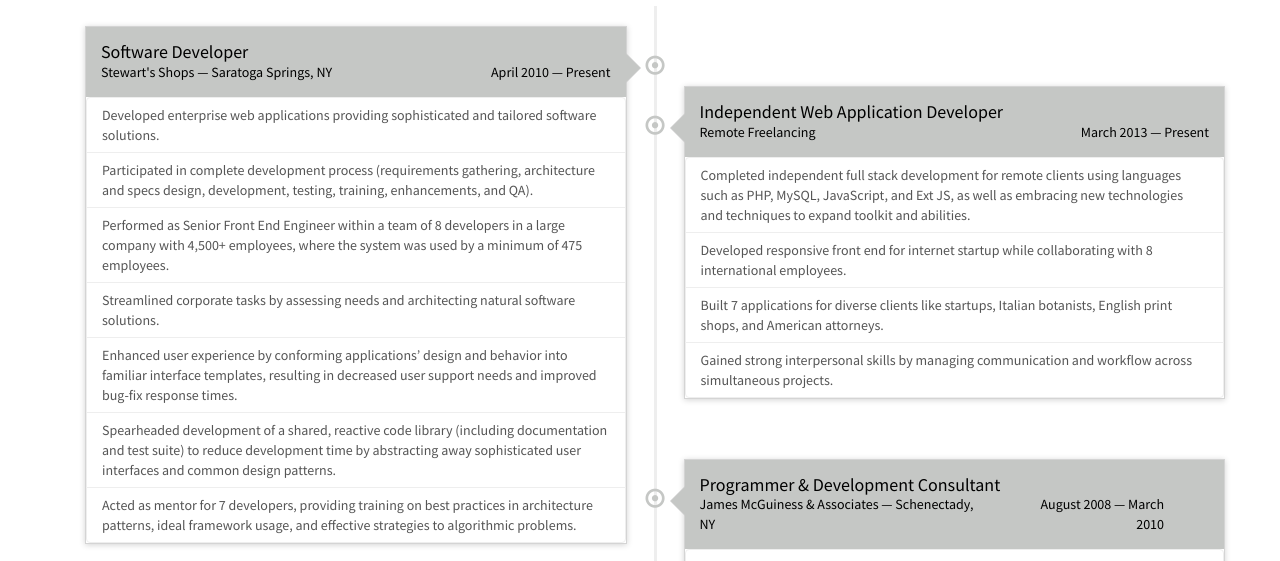
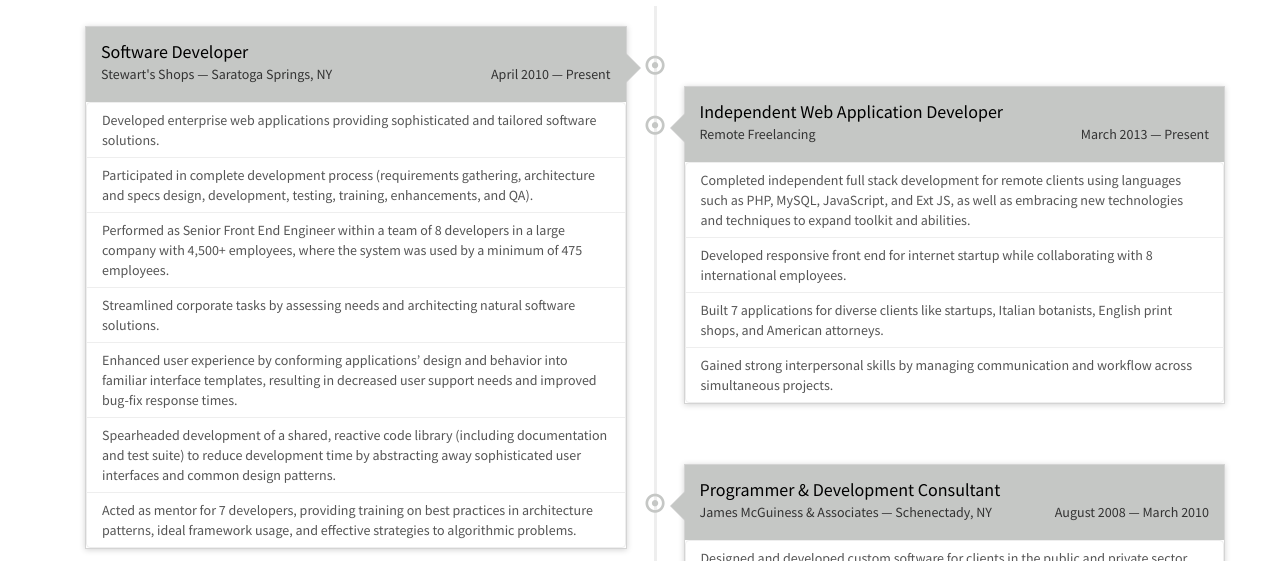
Before and after one commit to mcgrathg/gwm-home, a plain HTML site: page index.html in a window 1280 px wide. Shown: the part 339-900 px from the top of the page. Drawn offline with Linux system fonts and the light colour scheme.

Commit message:
fixed timeline subheading style

```diff
--- a/assets/css/timeline.css
+++ b/assets/css/timeline.css
@@ -327,7 +327,7 @@ ul.timeline > li:hover > .timeline-badge a {
   margin:0px;
 }
 
-.timeline li:hover .timeline-heading, .timeline li:hover .timeline-heading h2 {
+.timeline li:hover .timeline-heading, .timeline li:hover .timeline-heading h2, .timeline li:hover .timeline-heading h5 {
   background-color:#455A64;
   color:white;
 }
@@ -347,3 +347,13 @@ ul.timeline > li:hover > .timeline-badge a {
 .timeline-body > ul > li {
   padding:7px 15px;
 }
+
+.timeline-heading > .row > h5 {
+  margin:5px 0;
+  padding:0;
+}
+
+.timeline-heading > .row {
+  padding-left:15px;
+  padding-right:15px;
+}
--- a/index.html
+++ b/index.html
@@ -115,8 +115,8 @@
                 <div class="timeline-heading">
                     <h2>Software Developer</h2>
                     <div class="row">
-                        <div class="col-md-8">Stewart's Shops &mdash; Saratoga Springs, NY</div>
-                        <div class="col-md-4 text-right-md text-right-lg">April 2010 &mdash; Present</div>
+                        <h5 class="col-lg-8">Stewart's Shops &mdash; Saratoga Springs, NY</h5>
+                        <h5 class="col-lg-4 text-right-lg">April 2010 &mdash; Present</h5>
                     </div>
                 </div>
                 <div class="timeline-body">
@@ -142,8 +142,8 @@
                 <div class="timeline-heading">
                     <h2>Independent Web Application Developer</h2>
                     <div class="row">
-                        <div class="col-md-8">Remote Freelancing</div>
-                        <div class="col-md-4 text-right-md text-right-lg">March 2013 &mdash; Present</div>
+                        <h5 class="col-lg-8">Remote Freelancing</h5>
+                        <h5 class="col-lg-4 text-right-lg">March 2013 &mdash; Present</h5>
                     </div>
                 </div>
                 <div class="timeline-body">
@@ -166,8 +166,8 @@
                 <div class="timeline-heading">
                     <h2>Programmer &amp; Development Consultant</h2>
                     <div class="row">
-                        <div class="col-md-7">James McGuiness &amp; Associates &mdash; Schenectady, NY</div>
-                        <div class="col-md-4 text-right-md text-right-lg">August 2008 &mdash; March 2010</div>
+                        <h5 class="col-lg-8">James McGuiness &amp; Associates &mdash; Schenectady, NY</h5>
+                        <h5 class="col-lg-4 text-right-lg">August 2008 &mdash; March 2010</h5>
                     </div>
                 </div>
                 <div class="timeline-body">
```
